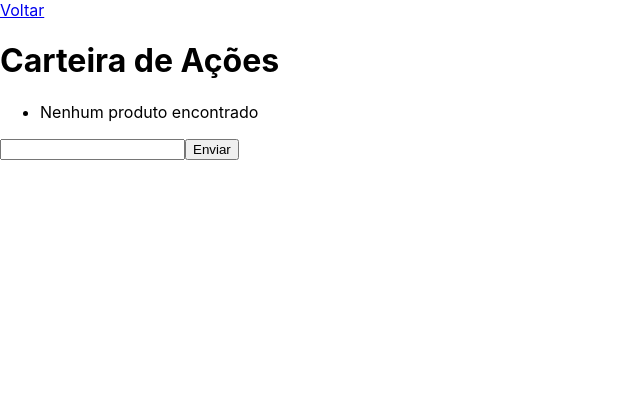
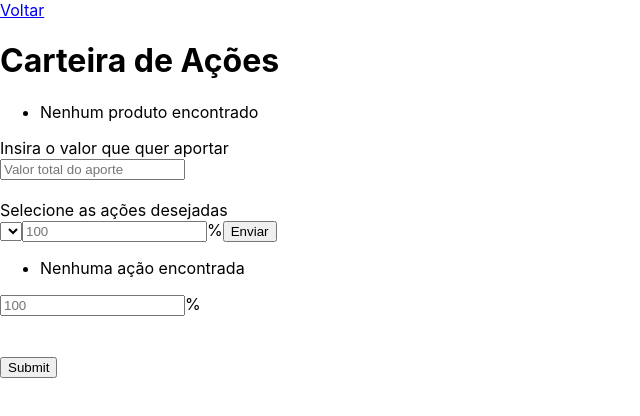
Before and after one commit to luizalsc/Stock-application, a React (Create React App) app: page /portifolio in a window 1280 px wide. Shown: the top 416 px of the page, without its empty margins (0-640 px from the left). Built offline with nearby package versions, Linux system fonts and the light colour scheme.

Commit message:
WIP merge two states into one, create new form for portifolio

```diff
--- a/src/data/hooks/components/card/stock-card.js
+++ b/src/data/hooks/components/card/stock-card.js
@@ -5,11 +5,14 @@ import { addStocksToPortifolio } from "../../../store/actions/stock-portifolio"
 
 const StockCard = () => {
 
-    const cardStocks = useSelector(state => state.cardStocks.results)
+    const initialStock = {
+        cardStocks: useSelector(state => state.cardStocks.results),
+        stocksCLosePrice: useSelector(state => state.stockDetails)
+    }
 
     const dispatch = useDispatch()
 
-    if(cardStocks === undefined){
+    if(initialStock === undefined){
 
         return(
             <>
@@ -20,30 +23,16 @@ const StockCard = () => {
         return(
             <>
                 <section>
-                    <h1>{cardStocks.name}</h1>
-                    <h4>{cardStocks.ticker}</h4>
-                    <p>{cardStocks.description}</p>
-                    <StockDetails/>
-                    <button onClick={() => {dispatch(addStocksToPortifolio(cardStocks))}}>Adicionar ação à minha carteira</button>
+                    <h1>{initialStock.cardStocks.name}</h1>
+                    <h4>{initialStock.cardStocks.ticker}</h4>
+                    <p>{initialStock.cardStocks.description}</p>
+                    <div>
+                        <h3>Preço da ação</h3>
+                        <p>{initialStock.stocksCLosePrice.close}</p>
+                    </div>
+                    <button onClick={() => {dispatch(addStocksToPortifolio(initialStock))}}>Adicionar ação à minha carteira</button>
                 </section>
             </>
     )}
 
-//---Separar componentes---
-
-const StockDetails = () => {
-
-    const stockDetails = useSelector(state => state.stockDetails)
-
-    return(
-        <>
-            <div>
-                <h3>Preço da ação</h3>
-                <p>{stockDetails.close}</p>
-            </div>
-        </>
-    )
-}
-
-
-export { StockCard, StockDetails }
+export { StockCard }
--- a/src/data/hooks/components/cards/user-cards.js
+++ b/src/data/hooks/components/cards/user-cards.js
@@ -1,8 +1,6 @@
 import React from "react"
 import { deleteSotck } from "../../../store/actions/remove-stock"
 import { useDispatch, useSelector } from "react-redux"
-import { StockDetails } from "../card/stock-card"
-
 
 const StocksPortifolio = () => {
 
@@ -17,9 +15,9 @@ const StocksPortifolio = () => {
                     {userStocks.length > 0 ? (
                         userStocks.map((stock, index) => (
                         <li key={index} name={stock.name} >
-                            <h3>{stock.name}</h3>
-                            <p>{stock.ticker} - {stock.sic_description}</p>
-                            <StockDetails/>
+                            <h3>{stock.cardStocks.name}</h3>
+                            <p>{stock.cardStocks.ticker} - {stock.cardStocks.sic_description}</p>
+                            <p>{stock.stocksCLosePrice.close}</p>
                             <button onClick={()=>{dispatch(deleteSotck(index))}}>Remover ação</button>
                         </li>
                     ))
--- a/src/data/services/fetch-api.js
+++ b/src/data/services/fetch-api.js
@@ -38,7 +38,7 @@ function formatPreviousDate(previousDate, format){
 async function getTickers(stockTickers) {
 
 
-    const response = await fetch(`https://api.polygon.io/v3/reference/tickers/${stockTickers}?apiKey=insertkey`)
+    const response = await fetch(`https://api.polygon.io/v3/reference/tickers/${stockTickers}?apiKey=Di9sCRa_Bj2l8cpNdcSXk4E3rpAp1aFP`)
 
 
     return(await response.json())
@@ -50,7 +50,7 @@ async function getTickerDetails(stockTickers) {
     const previousDay = formatPreviousDate(yesterdayDate, 'aaaa-mm-dd')
 
 
-    const response = await fetch(`https://api.polygon.io/v1/open-close/${stockTickers}/${previousDay}?apiKey=insertkey`)
+    const response = await fetch(`https://api.polygon.io/v1/open-close/${stockTickers}/${previousDay}?apiKey=Di9sCRa_Bj2l8cpNdcSXk4E3rpAp1aFP`)
 
 
     return (await response.json())
--- a/src/pages/portifolio.js
+++ b/src/pages/portifolio.js
@@ -4,41 +4,82 @@ import { useSelector, useDispatch } from 'react-redux'
 import { useState } from 'react'
 
 
-const PortifolioForm = () => {
+const PortifolioForm = ({contributionValue, stockInfo}) => {
 
-    const dispatch = useDispatch()
+    const [contribution, setContribution] = useState({
+        amount: ''
+    })
+    const [stockInfos, setStockInfos] = useState({
+        name: '',
+        price:''
+    })
+    const [portifolio, setPortifolio] = useState({})
 
-    const [inputs, setInputs] = useState({
-        contributionAmount: ''
-    })
+    const handleContributionChange = (event) => {
+        setContribution({
+            amount: event.target.value
+        })
+    }
 
-    const handleIpuntChange = (event) => {
-        dispatch()
+    const handleStockInfoChange = (event) => {
+        setStockInfos({
+            name: event.target.value,
+            price:''
+        })
     }
 
     const handleSubmit = (event) => {
-
         event.preventDefault()
 
-        const fetchData = async () => {
+        setPortifolio({ stock: stockInfos.name, contribution: contribution })
+        console.log(portifolio)
 
+        if(portifolio == {}){
+            return
         }
+        return (
+            <StockList portifolio={portifolio}/>
+        )
 
-        setInputs({
-            contributionAmount: event.target.value
-        })
 
-        fetchData()
     }
+
 
     return(
         <>
             <form onSubmit={handleSubmit}>
-                <input type='text' onChange={handleIpuntChange} value={inputs.stocksTicker}></input>
-                <button type='submit'>Enviar</button>
+                <label htmlFor='contribution'>Insira o valor que quer aportar</label>
+                <br/>
+
+                <input type='number' onChange={handleContributionChange} value={contributionValue} placeholder='Valor total do aporte' id='contribution'></input>
+                <br/><br/>
+
+                <label htmlFor='stocks'>Selecione as ações desejadas</label>
+                <br/>
+                <StocksSelector/>
+                <StockOptions onChange={handleStockInfoChange} value={stockInfo}/>
+                <br/>
+                <br/><br/>
+                <button type='submit'>Submit</button>
             </form>
+
         </>
     )
+}
+
+const StockList = (portifolio) => {
+
+    return(
+        <ul>
+            {portifolio.map((stock, index) => (
+                <li key={index}>
+                    <p>{stock.stock}</p>
+                </li>
+            ))}
+
+        </ul>
+    )
+
 }
 
 
@@ -59,3 +100,123 @@ const Portifolio = () => {
 }
 
 export { Portifolio }
+
+const StockOptions = () => {
+
+    const userStocks = useSelector(state => state.userStocks)
+
+    const handleCheckboxChange = (e) => {
+
+        const selectedStock = e.target.value
+        console.log(selectedStock)
+
+        return((prev)=>
+            prev.some(data => data === selectedStock ) ?
+            prev.filter(data => data !== selectedStock ) :
+            [...prev, selectedStock]
+      )
+
+    }
+
+    return(
+        <>
+            <ul id='stocks'>
+                {userStocks.length > 0 ? (
+                    userStocks.map((stock, index) => (
+                    <li key={index}>
+                        <input type='checkbox' value={stock.cardStocks.name} id={stock.index} onChange={handleCheckboxChange}/>
+                        <label htmlFor={stock.index}>{stock.cardStocks.name}</label>
+                    </li>
+                ))
+                ) : (
+                    <li>Nenhuma ação encontrada</li>
+                )}
+            </ul>
+
+            <input type='number' placeholder='100' id='number'></input>
+            <label htmlFor='number'>%</label>
+
+        </>
+        )
+
+}
+
+const StocksSelector = () => {
+
+    const userStocks = useSelector(state => state.userStocks)
+
+    // const [inputs, setInputs] = useState({
+    //     selectedstock: ''
+    // })
+
+    // const handleIpuntChange = (event) => {
+    //     setInputs({
+    //         selectedstock: event.target.value
+    //     })
+    // }
+    // const addNewSelectStock = (newStock) => {
+    //     console.log(inputs)
+    // }
+
+
+    return(
+        <>
+
+                <select name='stocks'>
+                    {userStocks.length > 0 ? (
+                        userStocks.map((stock, index) => (
+                            <option key={index} value={stock} name={stock.cardStocks.name}>
+                                {stock.cardStocks.name}
+                            </option>
+                    ))
+                    ) : (
+                        <li>Nenhuma ação encontrada</li>
+                    )}
+                </select>
+                <input type='number' placeholder='100' id='number' required></input>
+                <label htmlFor='number'>%</label>
+                <button onClick={()=>{}}>Enviar</button>
+
+        </>
+        )
+
+}
+//-------------- FORM ORIGINAL ------------
+// const PortifolioForm = () => {
+
+//     const dispatch = useDispatch()
+
+//     const [inputs, setInputs] = useState({
+//         contributionAmount: ''
+//     })
+
+//     const handleIpuntChange = (event) => {
+//         setInputs({
+//             contributionAmount: event.target.value
+//         })
+//     }
+
+//     const handleSubmit = (event) => {
+//         event.preventDefault()
+//         return(inputs.contributionAmount)
+//     }
+
+//     return(
+//         <>
+//             <form onSubmit={handleSubmit}>
+//                 <label htmlFor='contribution'>Insira o valor que quer aportar</label>
+//                 <br/>
+//                 <input type='number' onChange={handleIpuntChange} value={inputs.contributionAmount} placeholder='Valor total do aporte' id='contribution'></input>
+//                 <button type='submit'>Enviar</button>
+//             </form>
+//                 <br/><br/>
+//                 <label htmlFor='stocks'>Selecione as ações desejadas</label>
+//                 <br/>
+//                 <StocksSelector/>
+//                 <StockOptions/>
+//                 <br/>
+//                 <br/><br/>
+
+//         </>
+//     )
+// }
```
